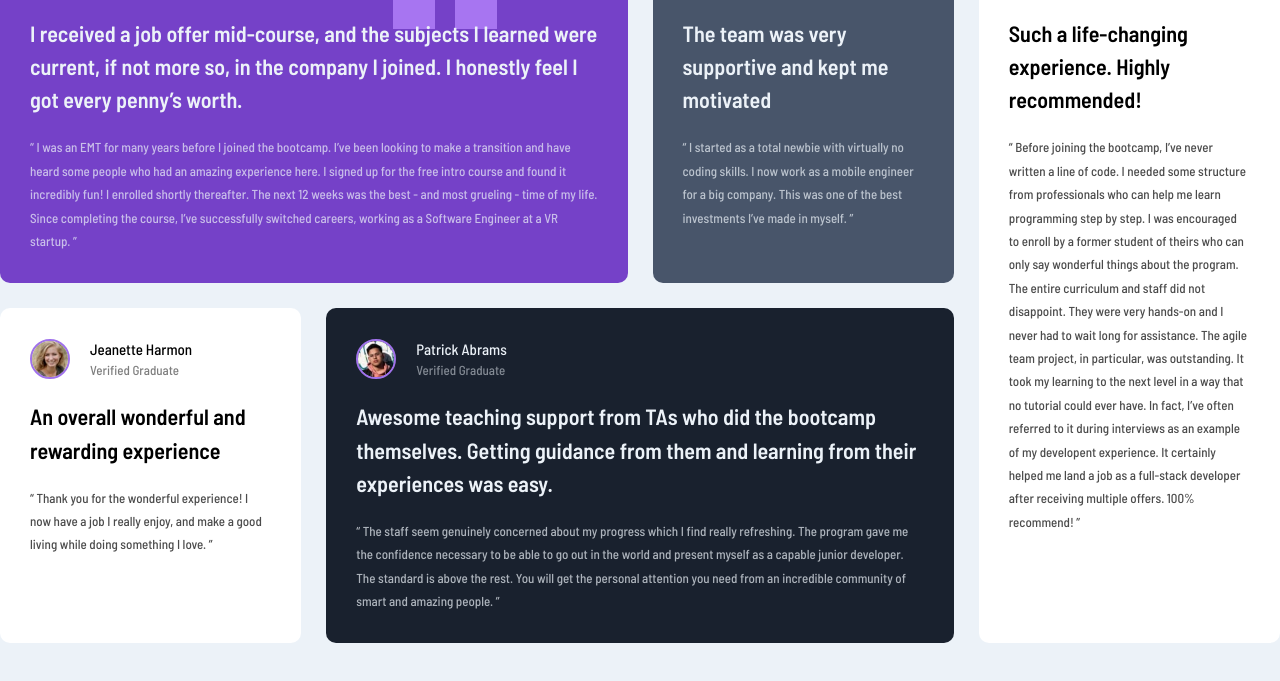
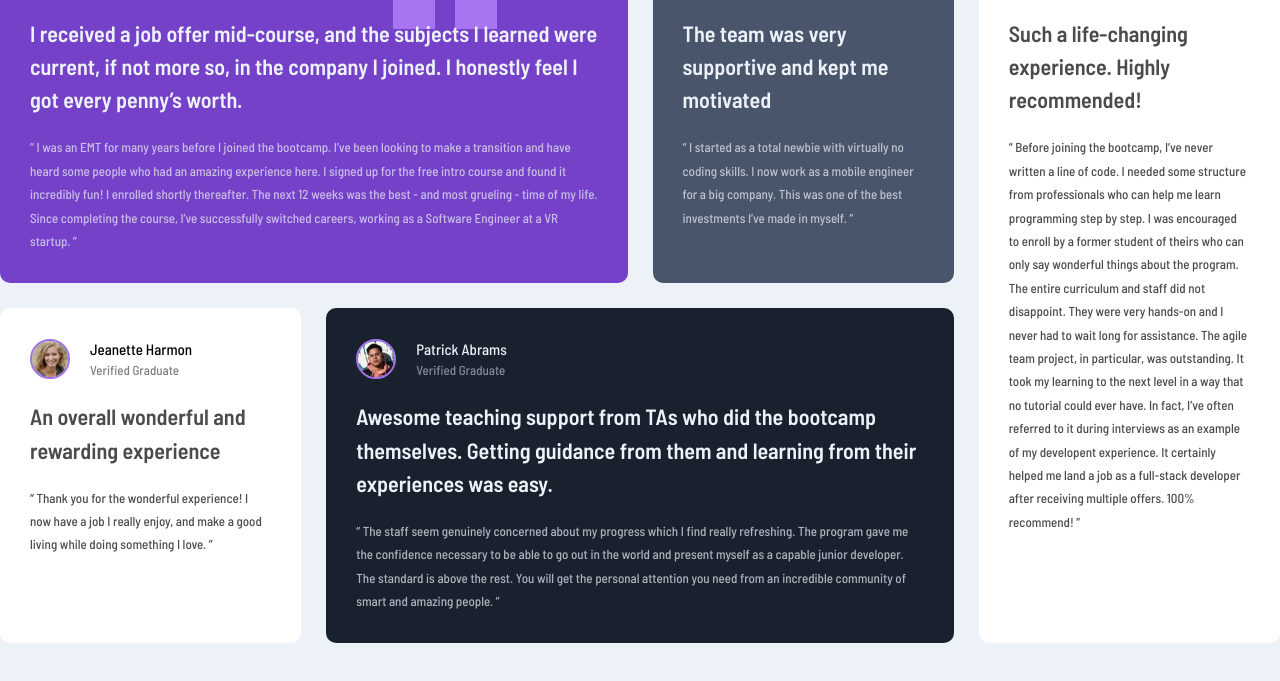
Before and after one commit to hellorapio/Testimonials-grid-section, a website: page public/index.html in a window 1280 px wide. Shown: the part 175-856 px from the top of the page. Drawn offline with Linux system fonts and the light colour scheme.

Commit message:
Edited Title Color Opacity

```diff
--- a/src/scss/style.scss
+++ b/src/scss/style.scss
@@ -85,6 +85,9 @@ body {
   }
   &:nth-child(3) {
     grid-column: 1 / 2;
+    .title {
+      opacity: $text-opacity;
+    }
   }
   &:nth-child(4) {
     background-color: $black;
@@ -94,6 +97,9 @@ body {
   &:nth-child(5) {
     grid-column: 4 / 5;
     grid-row: 1 / 3;
+    .title {
+      opacity: $text-opacity;
+    }
   }
 }
 
```
Also changed, not shown: public/assets/css/style.css, 1 other file.
